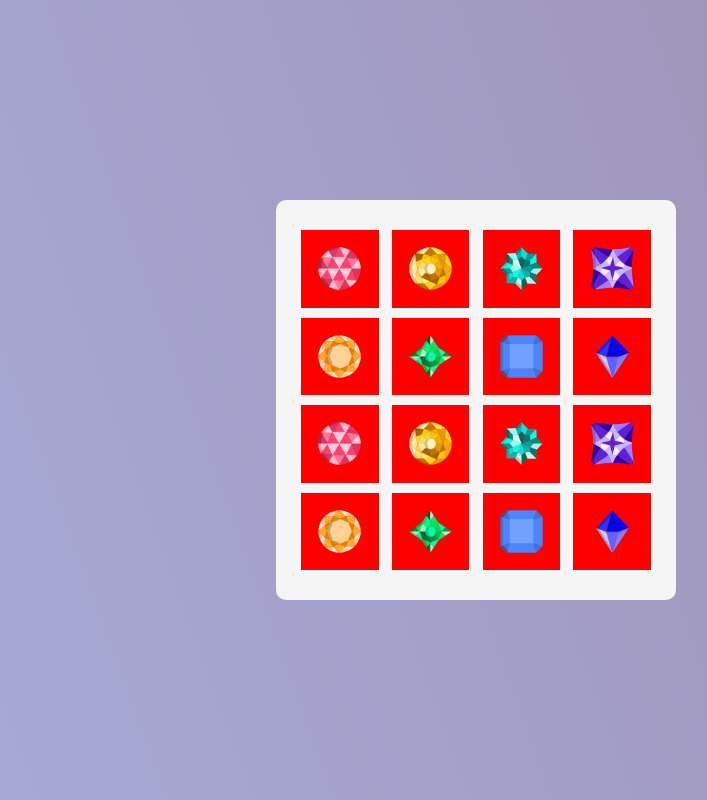
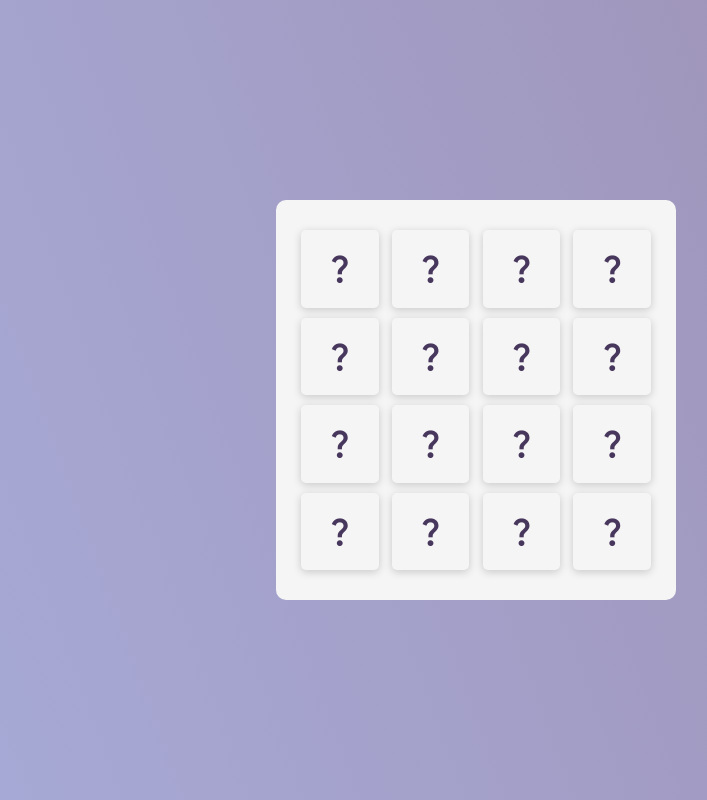
Before and after one commit to KacperLechicki/MemoryGame, a plain HTML site: page index.html in a window 1280 px wide. Shown: the whole page, without its empty margins (164-871 px from the left). Drawn offline with Linux system fonts and the light colour scheme.

Commit message:
cards animation

```diff
--- a/scss/_colors.scss
+++ b/scss/_colors.scss
@@ -2,4 +2,5 @@
     --black: black;
     --white: whitesmoke;
     --backgroundGradient: linear-gradient(70deg, #A7ACD9, #9E8FB2);
+    --question: #48375d;
 }
--- a/scss/main.scss
+++ b/scss/main.scss
@@ -1,12 +1,12 @@
-@use "reset" as *;
-@use "colors" as *;
+@use 'reset' as *;
+@use 'colors' as *;
 
 body {
 	display: flex;
 	justify-content: center;
 	align-items: center;
 	min-height: 100vh;
-    font-family: "Open Sans", sans-serif;
+	font-family: 'Open Sans', sans-serif;
 	font-size: 1.6rem;
 	background-image: var(--backgroundGradient);
 }
@@ -32,27 +32,51 @@ body {
 			justify-content: center;
 			align-items: center;
 			flex-wrap: wrap;
+			position: relative;
+			perspective: 800px;
+			transform-style: preserve-3d;
 			height: calc(100% / 4 - 10px);
 			width: calc(100% / 4 - 10px);
 			cursor: pointer;
+
 
 			.view {
 				display: flex;
 				justify-content: center;
 				align-items: center;
 				flex-wrap: wrap;
+				position: absolute;
 				width: 100%;
 				height: 100%;
-                background: red;
+				backface-visibility: hidden;
+				box-shadow: 0 2px 8px rgba(0, 0, 0, 0.184);
+				border-radius: 5px;
+				overflow: hidden;
+				transition: transform 0.25s linear;
+			}
+
+			.back-view {
+				transform: rotateY(-180deg);
+
+				img {
+					max-width: 45px;
+				}
 			}
 
 			.front-view {
-                display: none;
+				.material-icons {
+					font-size: 3.5rem;
+					color: var(--question);
+				}
 			}
 
+			&:hover {
 				.back-view {
-                img {
-                    max-width: 45px;
+					transform: rotateY(0);
+				}
+
+				.front-view {
+					transform: rotateY(180deg);
 				}
 			}
 		}
```
Also changed, not shown: css/main.css, 1 other file. Lines whose indentation alone changed are shown as unchanged.
